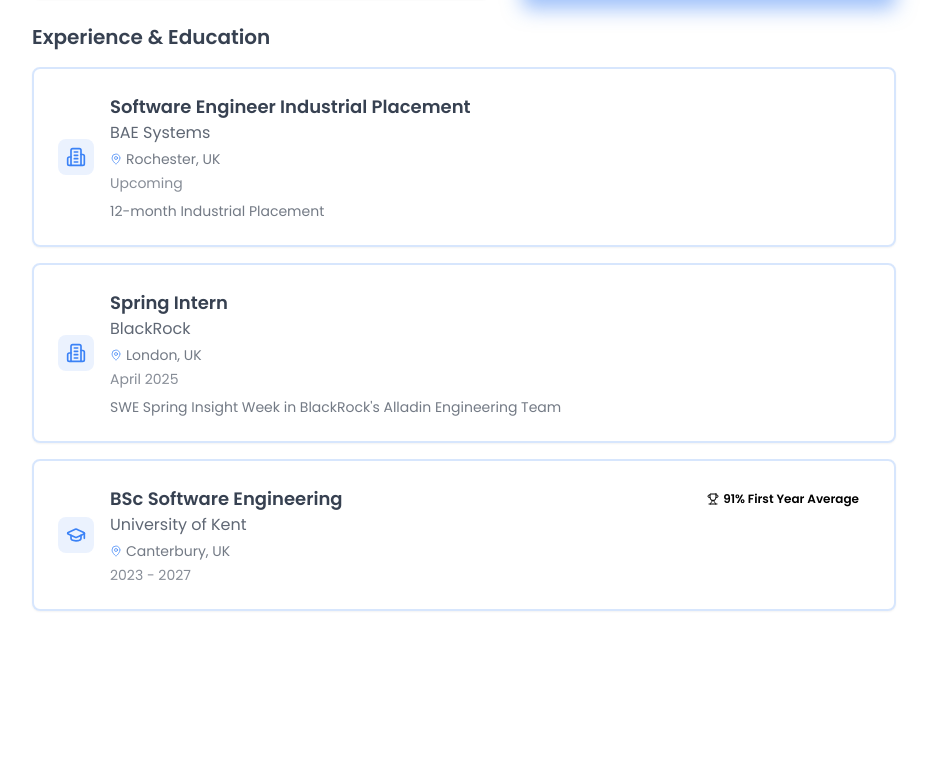
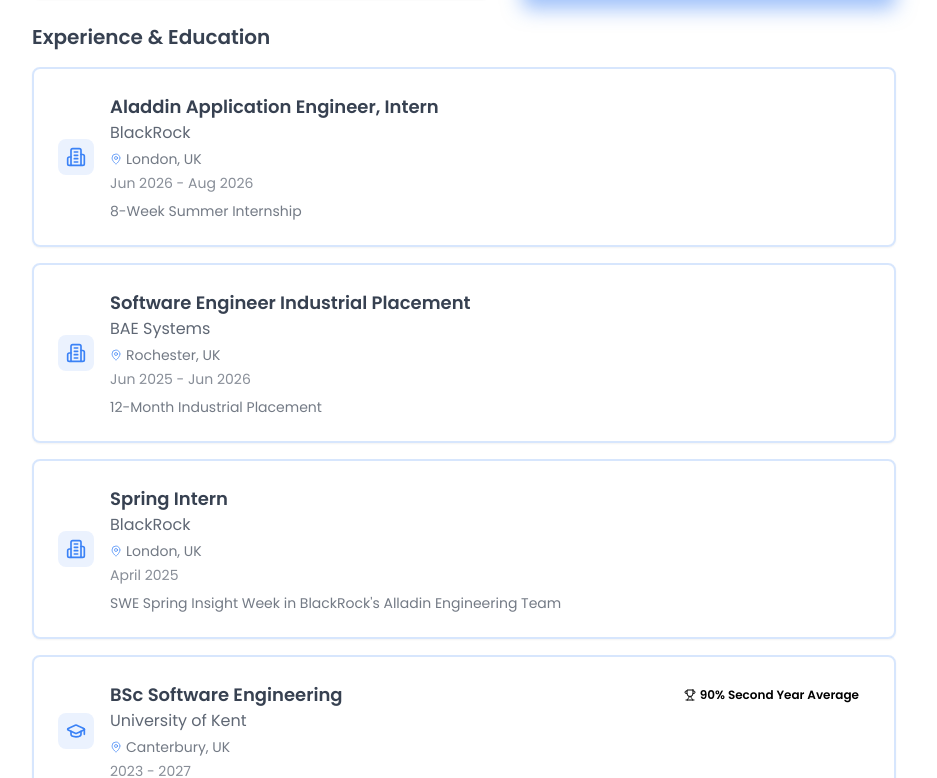
Before and after one commit to Isaac-Miless/portfolio, a React (Create React App) app: page / in a window 1280 px wide. Shown: the part 1668-2446 px from the top of the page, without its empty margins (176-1113 px from the left). Built offline with nearby package versions, Linux system fonts and the light colour scheme.

Commit message:
Add Tango Solver and update Exp

```diff
--- a/src/lib/constants/ExperienceList.js
+++ b/src/lib/constants/ExperienceList.js
@@ -15,13 +15,22 @@
 /** @type {Experience[]} */
 const experiences = [
     {
+      title: "Aladdin Application Engineer, Intern",
+      company: "BlackRock",
+      icon: <Building2 className="w-5 h-5 text-primary" />,
+      location: "London, UK",
+      date: "Jun 2026 - Aug 2026",
+      type: "work",
+      description: "8-Week Summer Internship",
+    },
+    {
       title: "Software Engineer Industrial Placement",
       company: "BAE Systems",
       icon: <Building2 className="w-5 h-5 text-primary" />,
       location: "Rochester, UK",
-      date: "Upcoming",
+      date: "Jun 2025 - Jun 2026",
       type: "work",
-      description: "12-month Industrial Placement",
+      description: "12-Month Industrial Placement",
     },
     {
       title: "Spring Intern",
@@ -38,7 +47,7 @@
       icon: <GraduationCap className="w-5 h-5 text-primary" />,
       location: "Canterbury, UK",
       date: "2023 - 2027",
-      achievement: "91% First Year Average",
+      achievement: "90% Second Year Average",
       type: "education",
     },
 ]
--- a/src/sections/Contact.jsx
+++ b/src/sections/Contact.jsx
@@ -48,23 +48,8 @@
         <Header title="CONTACT" />
       </div>
       <div className="contact-text flex flex-row text-xl lg:text-2xl gap-x-4 items-center justify-left mt-8 text-neutral text-left w-70vw md:w-[60vw]">
-        I'm currently looking for new opportunities! If you'd like to get in
-        touch, feel free to send me an email 🤠
-      </div>
-      <div className="contact-email flex flex-row gap-5 justify-left items-center mt-5 group cursor-pointer">
-        <a href={`mailto:${EMAIL}`}>
-          <FontAwesomeIcon
-            className={`text-neutral group-hover:text-primary transition-colors duration-300 ease-in-out`}
-            icon={faEnvelope}
-            size="2x"
-          />
-        </a>
-        <a
-          href={`mailto:${EMAIL}`}
-          className="text-primary text-xl lg:text-2xl group-hover:translate-x-2 transition-transform duration-300 ease-in-out"
-        >
-          {EMAIL}
-        </a>
+        If you'd like to get in
+        touch, feel free to send me a message on LinkedIn! 🤠
       </div>
     </div>
   );
```
Also changed, not shown: src/assets/projects/tango-solver.png (added), src/lib/constants/ProjectList.js.
